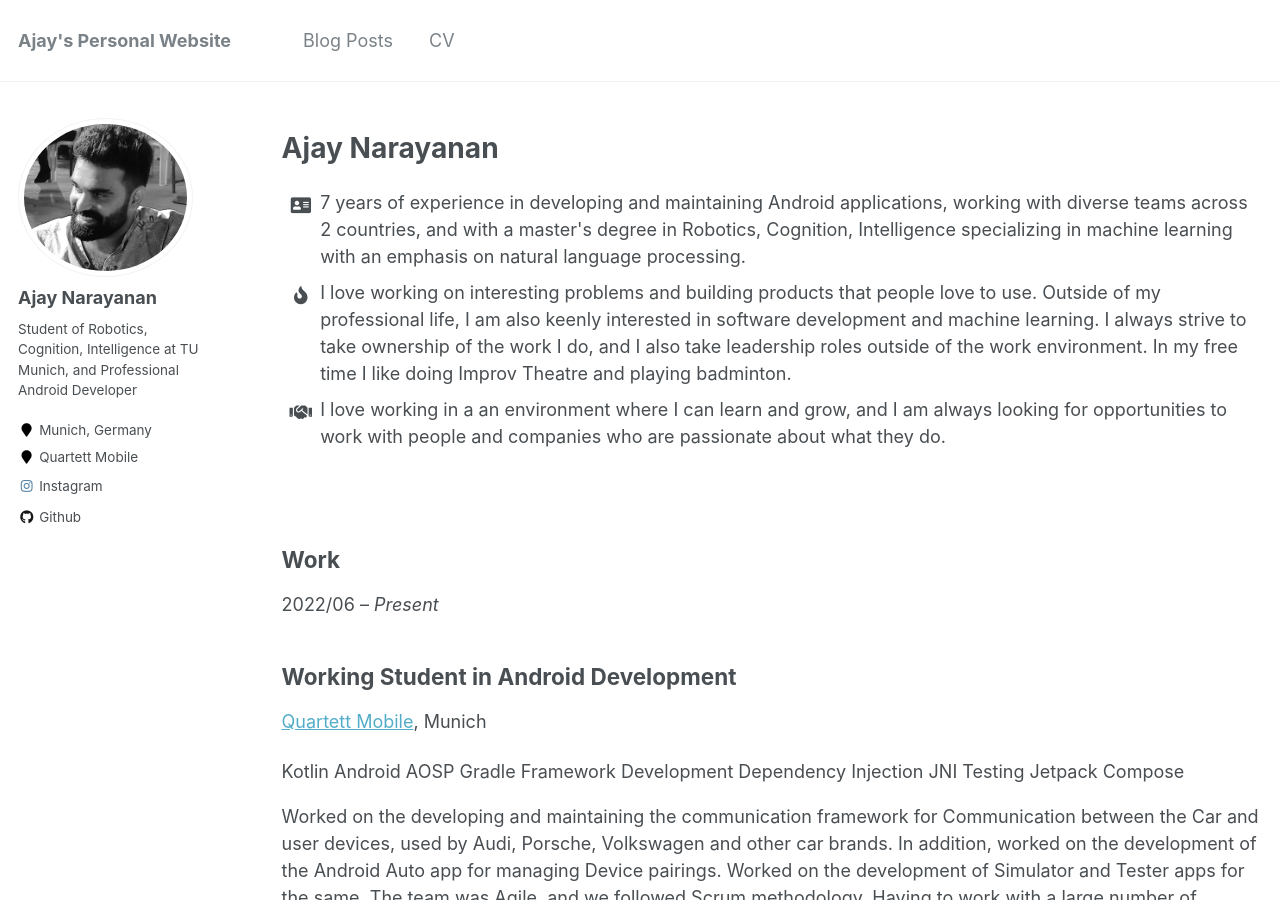
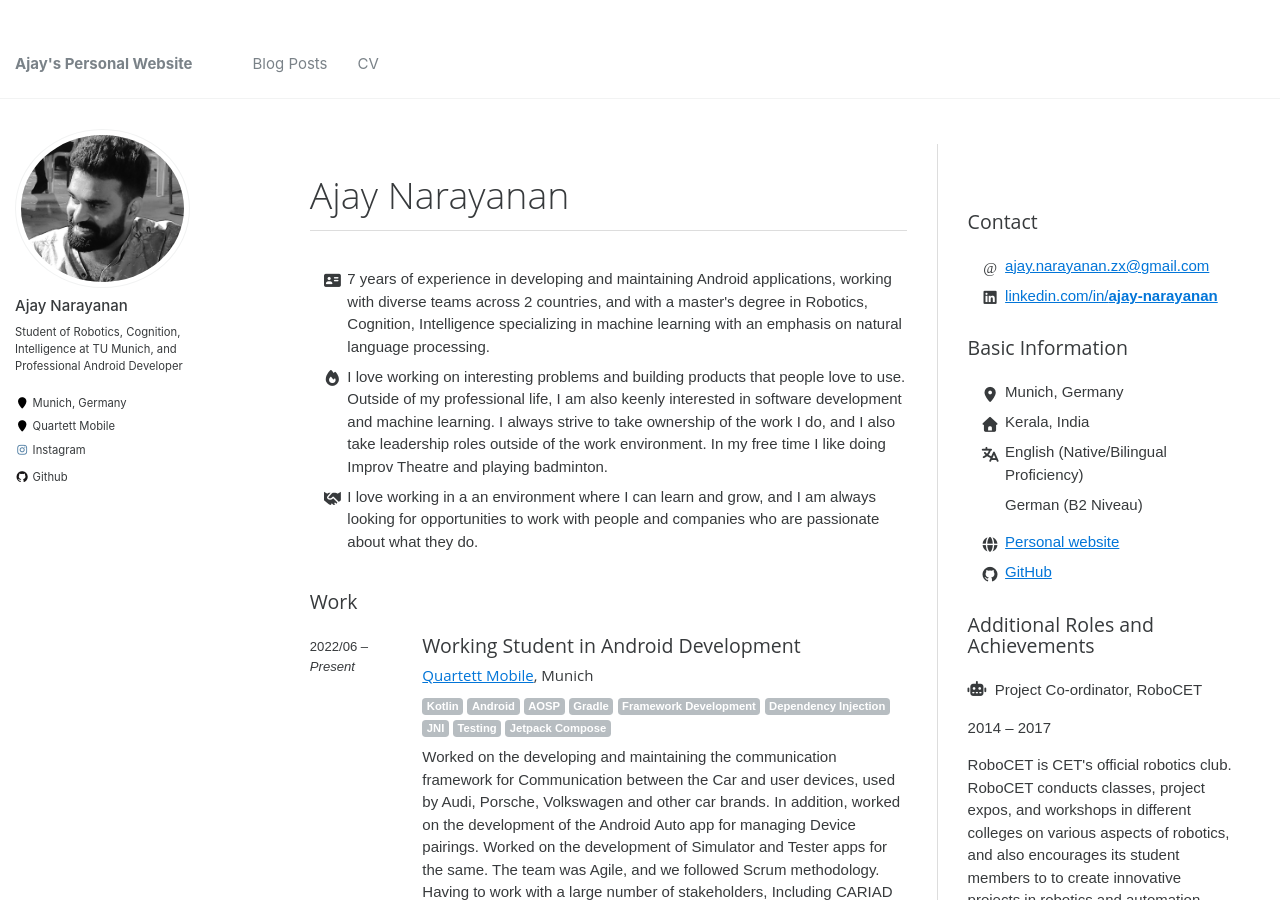
Before and after one commit to AjayDextrous/AjayDextrous.github.io, a Jekyll site: the page built from _pages/cv.html, in a window 1280 px wide and 900 px high. Built offline with Jekyll 4.4.1, drawn with Linux system fonts in a browser that asks for light colours; nearby versions of some CDN libraries; some web fonts are replaced; library files that are not in the unit come from our copies.

Commit message:
Update cv.html

```diff
--- a/_pages/cv.html
+++ b/_pages/cv.html
@@ -14,7 +14,7 @@ redirect_from:
   <meta name="description" content="CV Ajay Narayanan">
   <meta name="viewport" content="width=device-width, initial-scale=1.0, user-scalable=no">
   <meta name="format-detection" content="telephone=no">
-  <link rel="stylesheet" href="files/app.css">
+  <link rel="stylesheet" href="../files/app.css">
 </head>
 <body>
   <div class="container">
```
